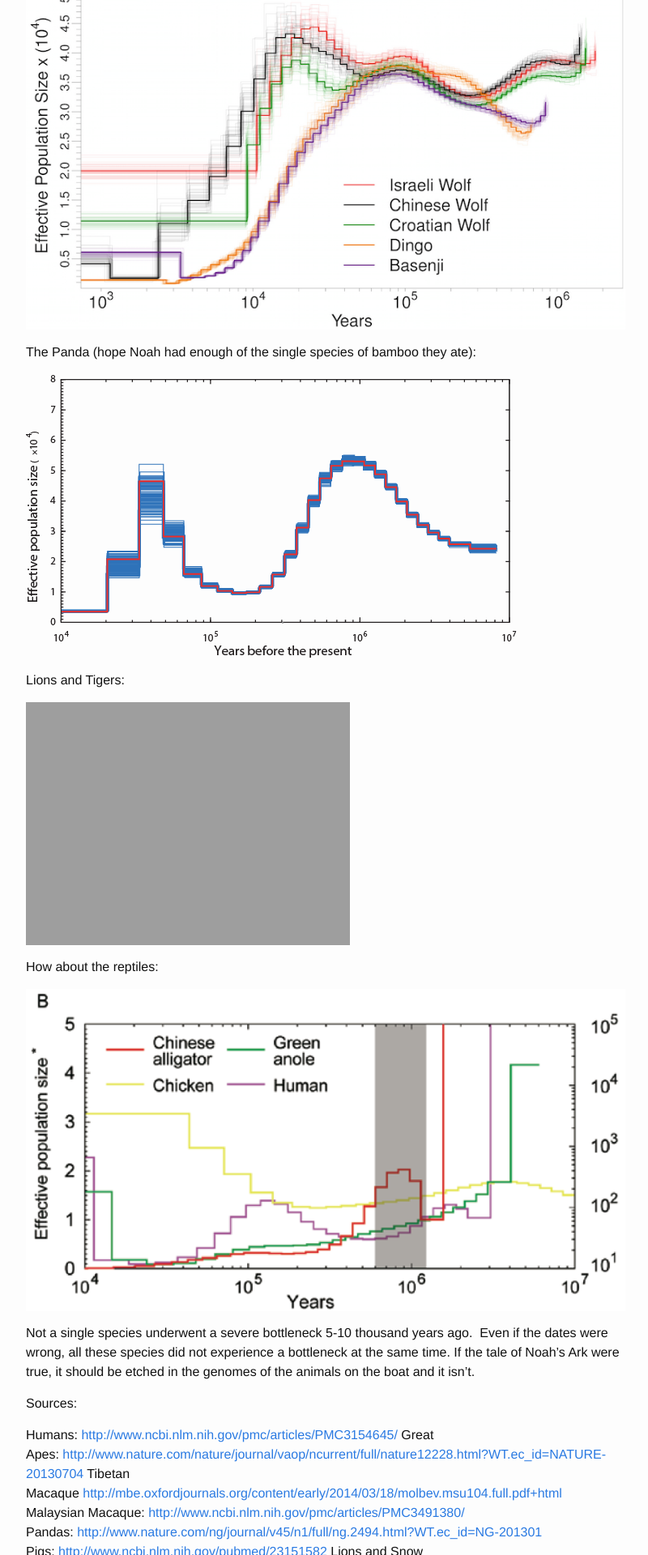
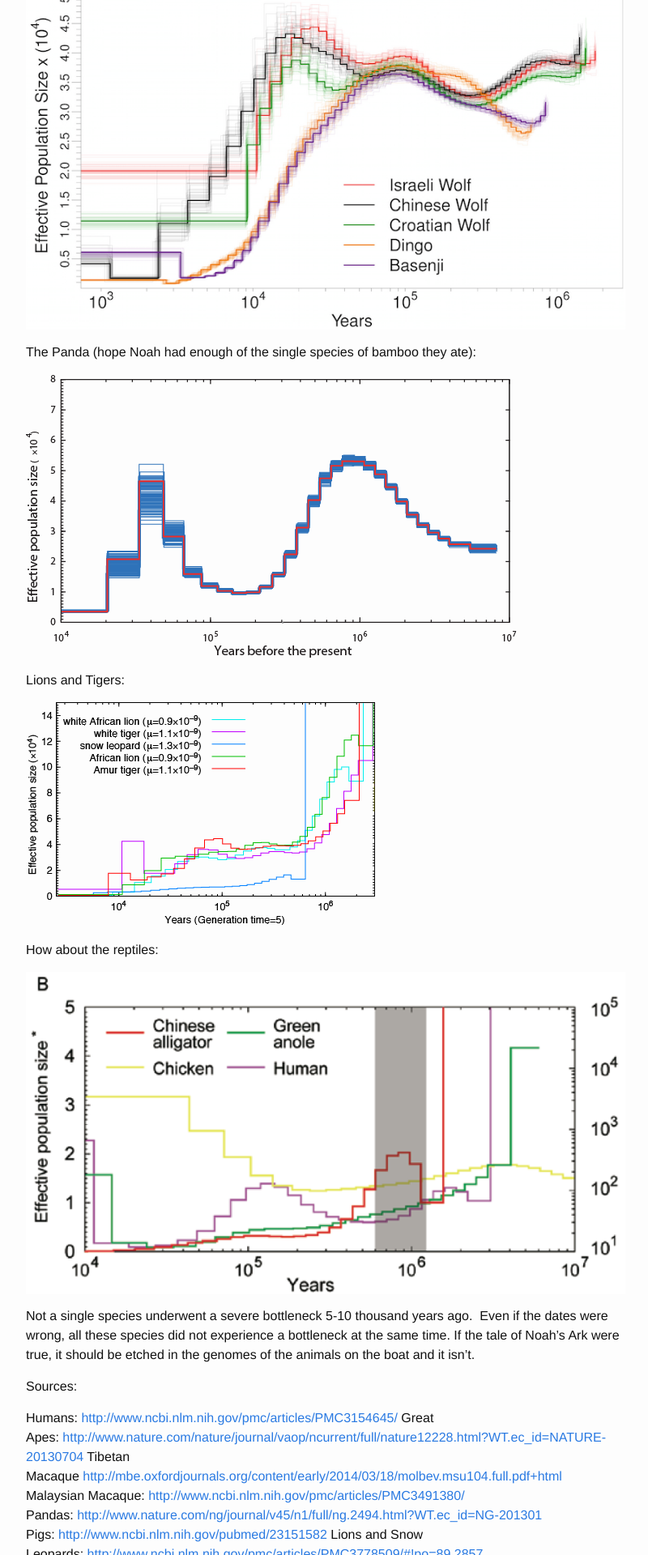
Before and after one commit to aihardin/aihardin.github.io, a Jekyll site: the page built from _posts/2014-04-01-two-by-two.markdown, in a window 1280 px wide. Shown: the part 4480-6400 px from the top of the page at 81% size, without its empty margins (238-1038 px from the left). Built offline with Jekyll 4.4.1, drawn with Linux system fonts in a browser that asks for light colours; comment, search, counter and statistics services are not loaded.

Commit message:
fixed link

```diff
--- a/_posts/2014-04-01-two-by-two.markdown
+++ b/_posts/2014-04-01-two-by-two.markdown
@@ -61,7 +61,7 @@ The Panda (hope Noah had enough of the single species of bamboo they ate):
 
 Lions and Tigers:
 
-![lions_and_tigers-01]({{ site.url }}/assets/lions_and_tigers-011.png)
+![lions_and_tigers-01]({{ site.url }}/assets/lions_and_tigers-01.png)
 
 How about the reptiles:
 
```
